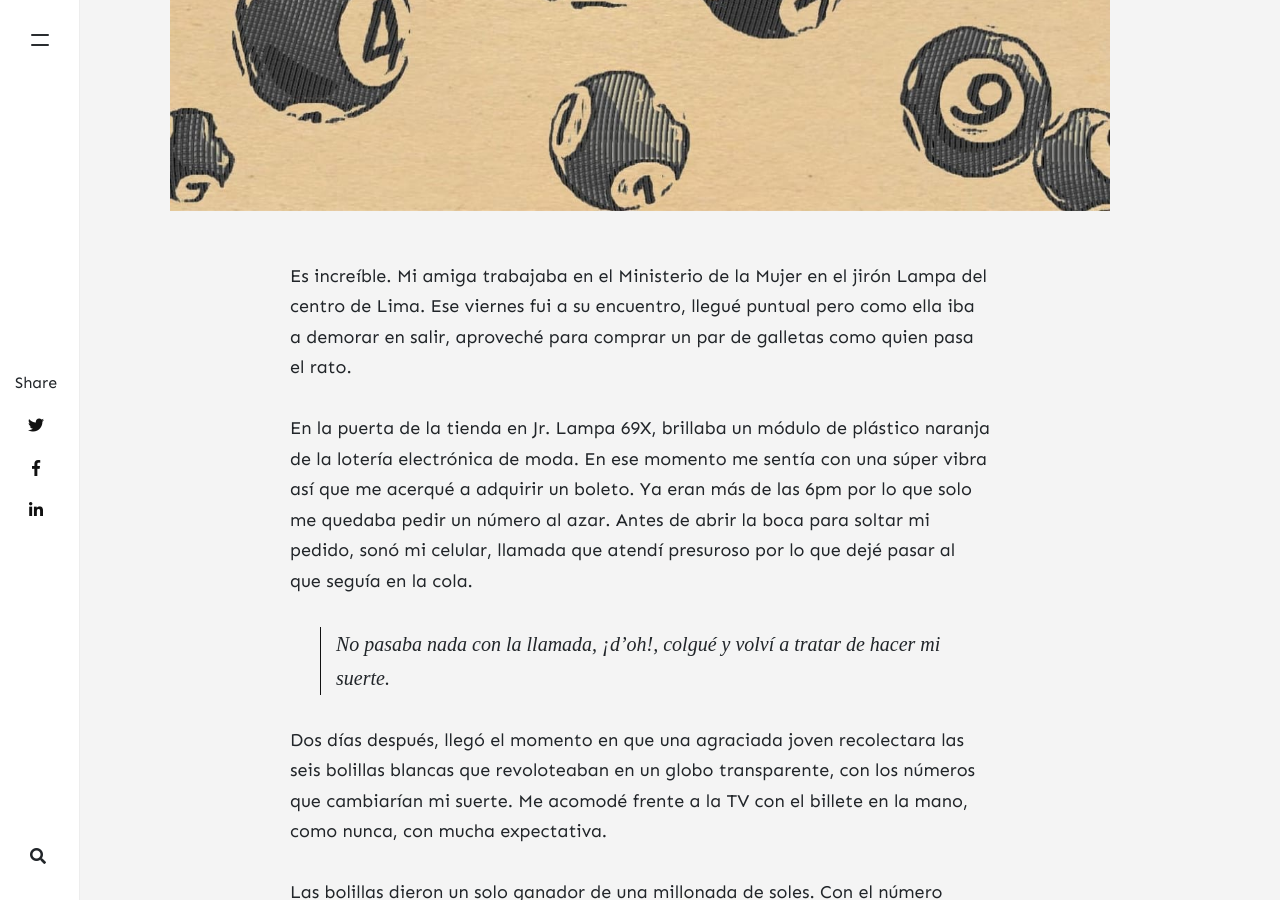
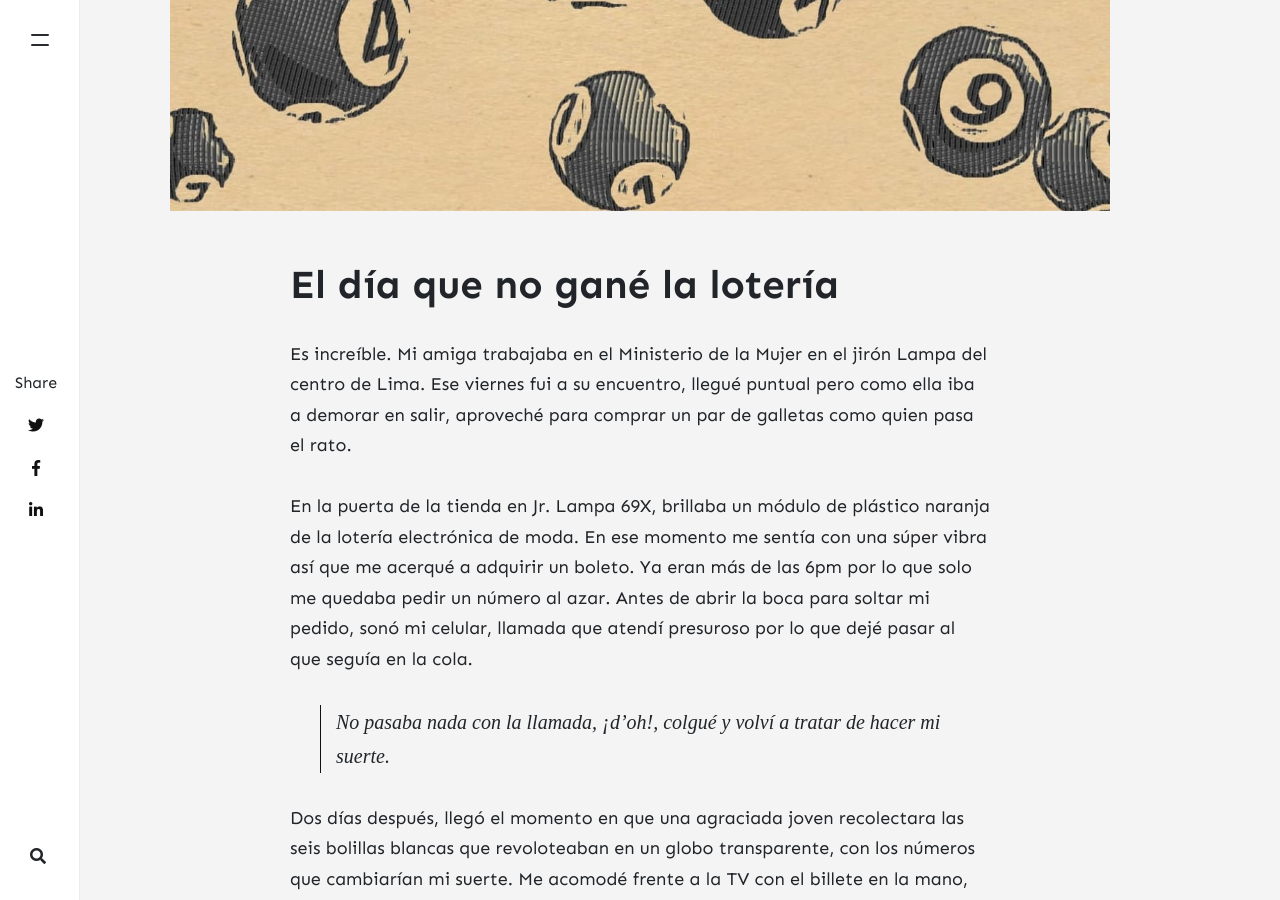
Before and after one commit to kanancho/unpardelineas, a Jekyll site: the page built from _posts/2022-05-15-no-gane-la-loteria.md, in a window 1280 px wide and 900 px high, scrolled down 836 px. Built offline with Jekyll 4.4.1, drawn with Linux system fonts in a browser that asks for light colours; nearby versions of some CDN libraries; comment, search, counter and statistics services are not loaded.

Commit message:
Update 2022-05-15-no-gane-la-loteria.md

```diff
--- a/_posts/2022-05-15-no-gane-la-loteria.md
+++ b/_posts/2022-05-15-no-gane-la-loteria.md
@@ -7,6 +7,8 @@ tags: [suerte,loteria,lima]
 image: assets/images/2.jpg
 rating: 4.5
 ---
+
+# El día que no gané la lotería
 
 Es increíble. Mi amiga trabajaba en el Ministerio de la Mujer en el jirón Lampa del centro de Lima. Ese viernes fui a su encuentro, llegué puntual pero como ella iba a demorar en salir, aproveché para comprar un par de galletas como quien pasa el rato.
 
```
